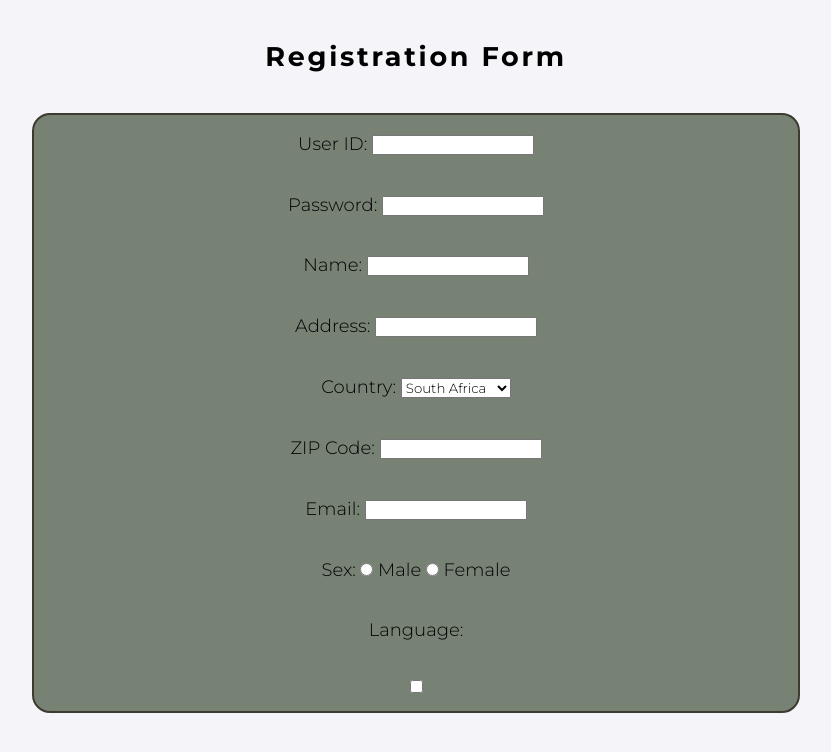
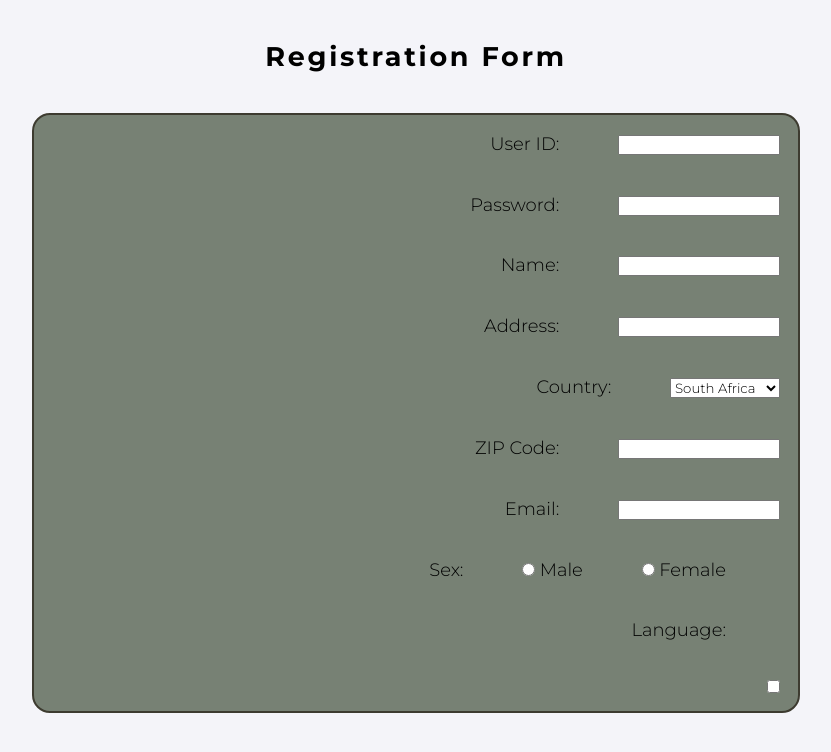
Before and after one commit to iknowtavonga/formValidation, a plain HTML site: page index.html in a window 1280 px wide. Shown: the whole page, without its empty margins (224-1055 px from the left). Drawn offline with Linux system fonts and the light colour scheme.

Commit message:
Update style.css

```diff
--- a/style.css
+++ b/style.css
@@ -28,5 +28,9 @@ form{
     display: flex;
     flex-direction: column;
     justify-content: space-between;
-    align-items: center;
+    align-items: flex-end;
 }
+
+label {
+    margin-right: 3em;
+}
```
